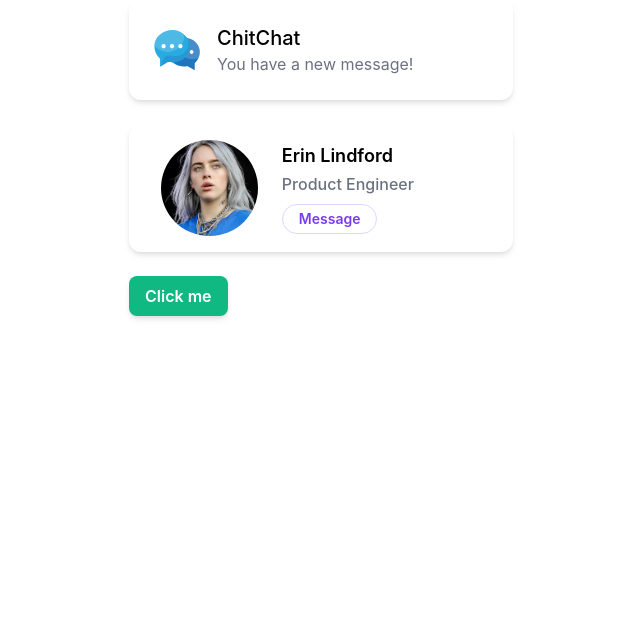
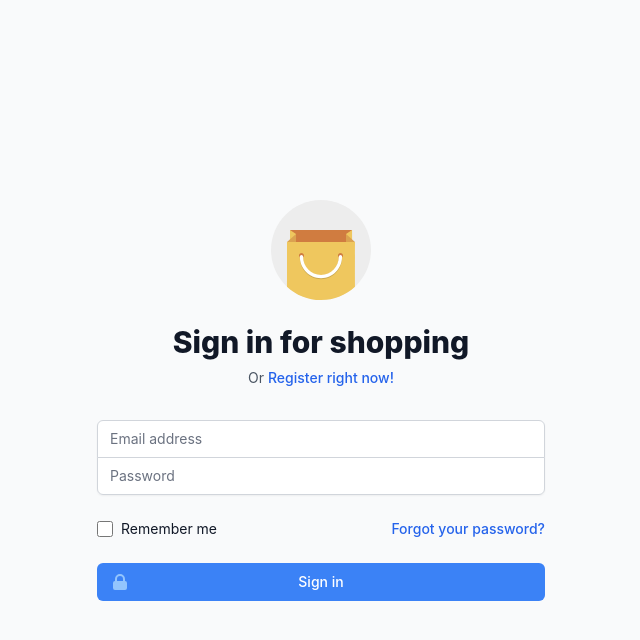
Before and after one commit to GaryChung34/tailwind-style, a React (Create React App) app: page / in a window 1280 px wide. Shown: the top 640 px of the page, without its empty margins (319-959 px from the left). Built offline with nearby package versions, Linux system fonts and the light colour scheme.

Commit message:
edit and create a login page.

```diff
--- a/package.json
+++ b/package.json
@@ -4,11 +4,13 @@
   "private": true,
   "dependencies": {
     "@craco/craco": "^6.3.0",
+    "@heroicons/react": "^1.0.4",
     "@testing-library/jest-dom": "^5.14.1",
     "@testing-library/react": "^11.2.7",
     "@testing-library/user-event": "^12.8.3",
     "react": "^17.0.2",
     "react-dom": "^17.0.2",
+    "react-router-dom": "^5.3.0",
     "react-scripts": "4.0.3",
     "web-vitals": "^1.1.2"
   },
--- a/src/App.js
+++ b/src/App.js
@@ -1,45 +1,21 @@
 import React from 'react';
+import { BrowserRouter as Router,
+	Link, Route, Switch, Redirect } from 'react-router-dom'
+
+import Page1 from './screen/page1.js'
+import Page0 from './screen/page0.js'
+
 
 function App() {
-  return (
-    <React.Fragment>
-      {/*notice box*/}
-      <div class="p-6 max-w-sm mx-auto bg-white rounded-xl shadow-md flex items-center space-x-4">
-        <div class="flex-shrink-0">
-          <img class="h-12 w-12" src="/img/message.svg" alt="ChitChat Logo" />
-        </div>
-        <div>
-          <div class="text-xl font-medium text-black">ChitChat</div>
-          <p class="text-gray-500">You have a new message!</p>
-        </div>
-      </div>
-      <br />
-
-      {/*card with button*/}
-      <div class="py-8 px-8 max-w-sm mx-auto bg-white rounded-xl shadow-md space-y-2 sm:py-4 sm:flex sm:items-center sm:space-y-0 sm:space-x-6">
-        <img class="block mx-auto h-24 rounded-full sm:mx-0 sm:flex-shrink-0" src="/img/billie.jpg" alt="Woman's Face" />
-        <div class="text-center space-y-2 sm:text-left">
-          <div class="space-y-0.5">
-            <p class="text-lg text-black font-semibold">
-              Erin Lindford
-            </p>
-            <p class="text-gray-500 font-medium">
-              Product Engineer
-            </p>
-          </div>
-          <button class="px-4 py-1 text-sm text-purple-600 font-semibold rounded-full border border-purple-200 hover:text-white hover:bg-purple-600 hover:border-transparent focus:outline-none focus:ring-2 focus:ring-purple-600 focus:ring-offset-2">Message</button>
-        </div>
-      </div>
-      <br />
-
-      {/*button using abstract CSS*/}
-      <div class="max-w-sm mx-auto">
-        <button class="btn btn-green">
-          Click me
-        </button>
-      </div>
-    </React.Fragment>
-  );
+	return (
+		<Router>
+			<Switch>
+				<Link exact path='/page1' component={Page1} />
+				<Link exact path='/' component={Page0} />
+				<Redirect to='/' />
+			</Switch>
+		</Router>
+	);
 }
 
 export default App;
--- /dev/null
+++ b/src/screen/page0.js
@@ -0,0 +1,91 @@
+import { LockClosedIcon } from '@heroicons/react/solid'
+
+function Page0() {
+	return(
+		<div className="min-h-screen flex items-center justify-center bg-gray-50 py-12 px-4 sm:px-6 lg:px-8">
+			<div className="max-w-md w-full space-y-8">
+				<div>
+					<img
+						className="mx-auto h-15 w-auto"
+						src="/img/shopping_login.svg"
+						alt="Workflow"
+					/>
+					<h2 className="mt-6 text-center text-3xl font-extrabold text-gray-900">Sign in for shopping</h2>
+					<p className="mt-2 text-center text-sm text-gray-600">
+						Or{' '}
+						<a href="#" className="font-medium text-blue-600 hover:text-blue-500">
+							Register right now!
+						</a>
+					</p>
+				</div>
+				<form className="mt-8 space-y-6" action="#" method="POST">
+					<input type="hidden" name="remember" defaultValue="true" />
+					<div className="rounded-md shadow-sm -space-y-px">
+						<div>
+							<label htmlFor="email-address" className="sr-only">
+								Email address
+							</label>
+							<input
+								id="email-address"
+								name="email"
+								type="email"
+								autoComplete="email"
+								required
+								className="appearance-none rounded-none relative block w-full px-3 py-2 border border-gray-300 placeholder-gray-500 text-gray-900 rounded-t-md focus:outline-none focus:ring-indigo-500 focus:border-indigo-500 focus:z-10 sm:text-sm"
+								placeholder="Email address"
+							/>
+						</div>
+						<div>
+							<label htmlFor="password" className="sr-only">
+								Password
+							</label>
+							<input
+								id="password"
+								name="password"
+								type="password"
+								autoComplete="current-password"
+								required
+								className="appearance-none rounded-none relative block w-full px-3 py-2 border border-gray-300 placeholder-gray-500 text-gray-900 rounded-b-md focus:outline-none focus:ring-indigo-500 focus:border-indigo-500 focus:z-10 sm:text-sm"
+								placeholder="Password"
+							/>
+						</div>
+					</div>
+
+					<div className="flex items-center justify-between">
+						<div className="flex items-center">
+							<input
+								id="remember-me"
+								name="remember-me"
+								type="checkbox"
+								className="h-4 w-4 text-indigo-600 focus:ring-indigo-500 border-gray-300 rounded"
+							/>
+							<label htmlFor="remember-me" className="ml-2 block text-sm text-gray-900">
+								Remember me
+							</label>
+						</div>
+
+						<div className="text-sm">
+							<a href="#" className="font-medium text-blue-600 hover:text-blue-500">
+								Forgot your password?
+							</a>
+						</div>
+					</div>
+
+					<div>
+						<button
+							type="submit"
+							className="group relative w-full flex justify-center py-2 px-4 border border-transparent text-sm font-medium rounded-md text-white bg-blue-500 hover:bg-blue-700 focus:outline-none focus:ring-2 focus:ring-offset-2 focus:ring-indigo-500"
+						>
+							<span className="absolute left-0 inset-y-0 flex items-center pl-3">
+								<LockClosedIcon className="h-5 w-5 text-blue-300 group-hover:text-blue-400" aria-hidden="true" />
+							</span>
+							Sign in
+						</button>
+					</div>
+				</form>
+			</div>
+		</div>
+	)
+}
+
+export default Page0
--- /dev/null
+++ b/src/screen/page1.js
@@ -0,0 +1,45 @@
+import React from 'react';
+
+function Page1() {
+	return(
+		<React.Fragment>
+      {/*notice box*/}
+      <div class="p-6 max-w-sm mx-auto bg-white rounded-xl shadow-md flex items-center space-x-4">
+        <div class="flex-shrink-0">
+          <img class="h-12 w-12" src="/img/message.svg" alt="ChitChat Logo" />
+        </div>
+        <div>
+          <div class="text-xl font-medium text-black">ChitChat</div>
+          <p class="text-gray-500">You have a new message!</p>
+        </div>
+      </div>
+      <br />
+
+      {/*card with button*/}
+      <div class="py-8 px-8 max-w-sm mx-auto bg-white rounded-xl shadow-md space-y-2 sm:py-4 sm:flex sm:items-center sm:space-y-0 sm:space-x-6">
+        <img class="block mx-auto h-24 rounded-full sm:mx-0 sm:flex-shrink-0" src="/img/billie.jpg" alt="Woman's Face" />
+        <div class="text-center space-y-2 sm:text-left">
+          <div class="space-y-0.5">
+            <p class="text-lg text-black font-semibold">
+              Erin Lindford
+            </p>
+            <p class="text-gray-500 font-medium">
+              Product Engineer
+            </p>
+          </div>
+          <button class="px-4 py-1 text-sm text-purple-600 font-semibold rounded-full border border-purple-200 hover:text-white hover:bg-purple-600 hover:border-transparent focus:outline-none focus:ring-2 focus:ring-purple-600 focus:ring-offset-2">Message</button>
+        </div>
+      </div>
+      <br />
+
+      {/*button using abstract CSS*/}
+      <div class="max-w-sm mx-auto">
+        <button class="btn btn-green">
+          Click me
+        </button>
+      </div>
+    </React.Fragment>
+	)
+}
+
+export default Page1
--- a/tailwind.config.js
+++ b/tailwind.config.js
@@ -7,5 +7,6 @@ module.exports = {
   variants: {
     extend: {},
   },
-  plugins: [],
+  plugins: [
+  ],
 }
```
Also changed, not shown: public/img/shopping_login.svg (added), 1 other file (tests, documents, lock files or other folders).
